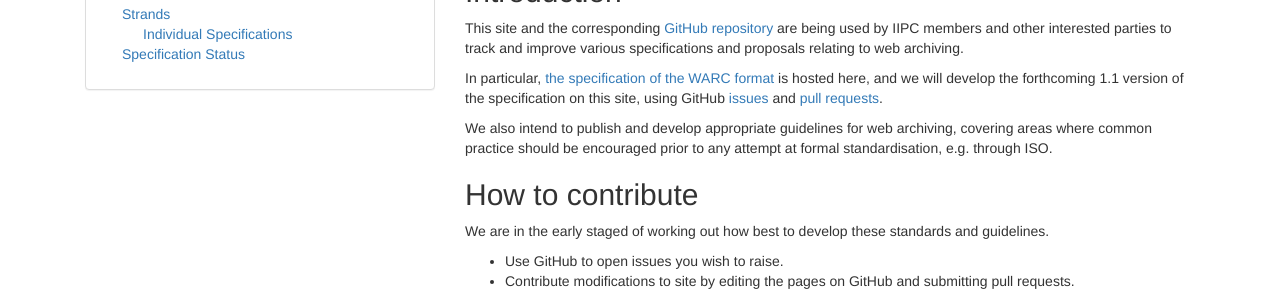
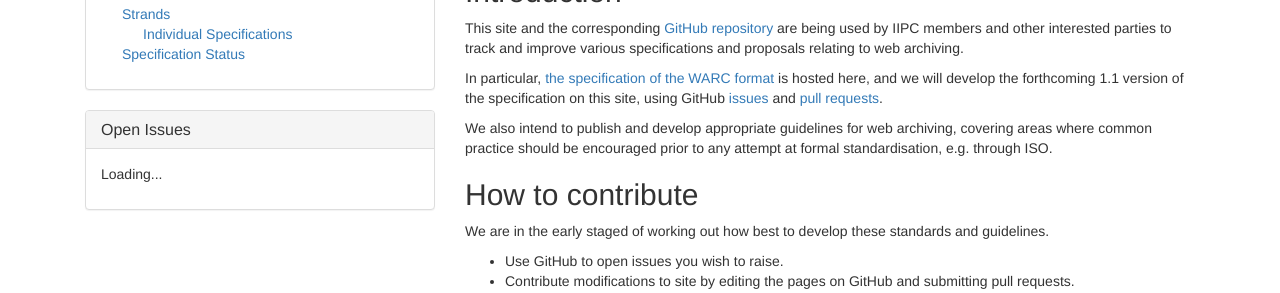
Before and after one commit to iipc/warc-specifications, a Jekyll site: the page built from index.md, in a window 1280 px wide. Shown: the part 177-470 px from the top of the page. Built offline with Jekyll 4.4.1, drawn with Linux system fonts in a browser that asks for light colours; nearby versions of some CDN libraries; some of the changed lines change nothing that is shown.

Commit message:
Adding GitHub issues list display.

```diff
--- /dev/null
+++ b/_includes/_issues.md
@@ -0,0 +1,60 @@
+  <div class="panel panel-default" id="issues_panel">
+    <div class="panel-heading">
+      <h3 class="panel-title nocount">
+        Open Issues
+      </h3>
+    </div>
+    <div class="panel-body">
+
+<script src="https://ajax.googleapis.com/ajax/libs/jquery/1.11.2/jquery.min.js"></script>
+<div id="github-issues-widget"></div>
+<script type="text/javascript">
+  GITHUB_ISSUES_USER = "iipc";
+  GITHUB_ISSUES_REPO = "warc-specifications";
+  /* Uncomment the following line to filter issues by one or more labels.*/
+  // GITHUB_ISSUES_LABELS = "feature";
+  /* To filter by multiple labels use a CSV string: */
+  // GITHUB_ISSUES_LABELS = "feature,bug";
+</script>
+
+</div>
+</div>
+
+<script>
+var GithubIssuesWidget = {};
+GithubIssuesWidget.url = "https://api.github.com/repos/" + GITHUB_ISSUES_USER + "/" + GITHUB_ISSUES_REPO + "/issues?callback=?"
+if(typeof window.GITHUB_ISSUES_LABELS != "undefined") {
+  if(is_string(GITHUB_ISSUES_LABELS)) {
+    GithubIssuesWidget.url += "&labels=" + GITHUB_ISSUES_LABELS;
+  } else {
+    error("GITHUB_ISSUES_LABELS must be a string, ignoring label filter");
+  }
+}
+GithubIssuesWidget.go = function () {
+  $('#github-issues-widget').append('<p class="loading">Loading...</p>');
+  $.getJSON(this.url, function (data) {
+    var list = $('<ul></ul>');
+    $.each(data.data, function (issueIndex, issue) {
+      var issueHtml = "<li>";
+      issueHtml += '<a href="' + issue.html_url+ '">';
+      issueHtml += issue.title;
+      issueHtml += "</a>";
+      var style = "";
+      if( typeof issue.labels != "undefined") {
+      $.each(issue.labels, function (labelIndex, label) {
+        style = 'background-color:#' + label.color + ';';
+        if(label.color == "000000"){
+          style = 'color: white;' + style;
+        }
+        issueHtml += '<span class="label label-' + label.name + '" style="' + style + '">' + label.name + '</span>';
+      });
+      }
+      issueHtml += "</li>";
+      list.append(issueHtml);
+    });
+    $('#github-issues-widget p.loading').remove();
+    $('#github-issues-widget').append(list);
+  });
+};
+GithubIssuesWidget.go();
+</script>
--- a/_layouts/default.html
+++ b/_layouts/default.html
@@ -95,6 +95,7 @@
        <div class="col-xs-12 col-sm-4 col-md-4" id="sidebar" role="navigation">
 {% capture toc %}{% include _toc.md %}{% endcapture %}
 {{ toc | markdownify | split:"<!-- CUT -->" | first }}
+{% include _issues.md %}
         </div>
 
         <div class="col-xs-12 col-sm-8 col-md-8">
```
Also changed, not shown: index.md (line endings or trailing spaces).
